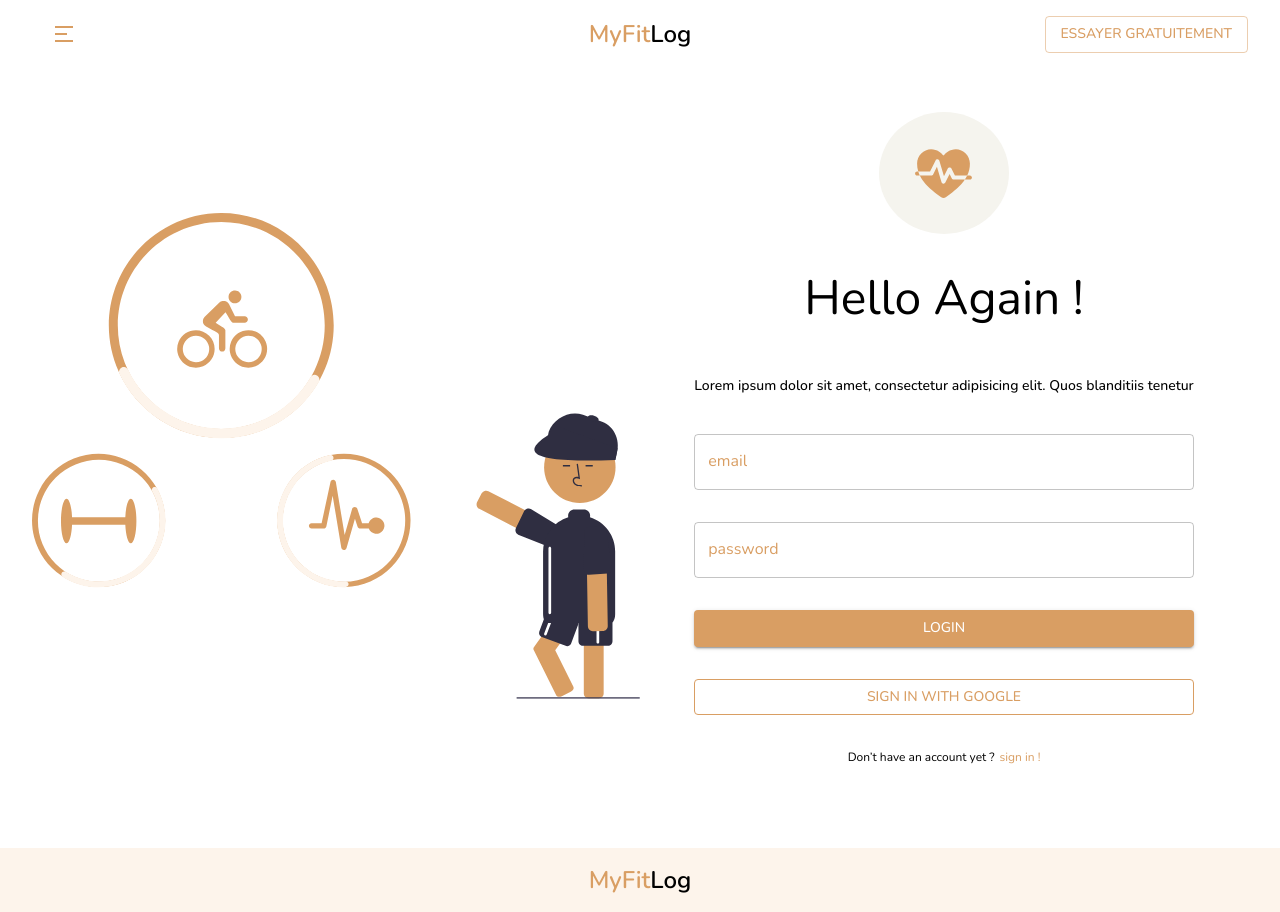
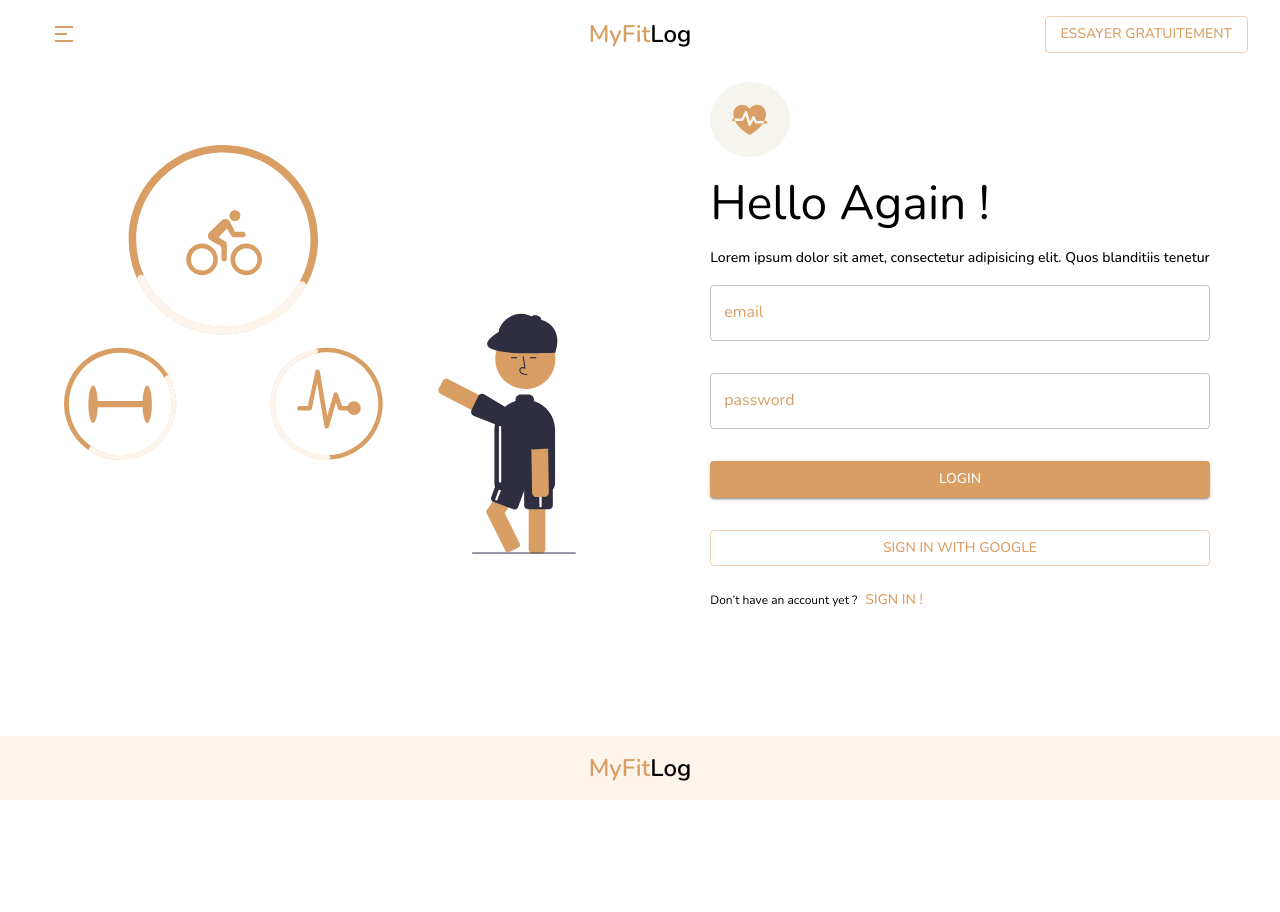
Before and after one commit to Pellegrin69/Challenge-stack-MyFitLog, a React (Vite) app in the folder frontend/: page /login in a window 1280 px wide. After the commit the page ends 800 px from the top, so only its background shows below. Built offline with nearby package versions, Linux system fonts and the light colour scheme.

Commit message:
Create analytics Fixes #12

```diff
--- a/frontend/src/features/Login/LoginForm/LoginForm.tsx
+++ b/frontend/src/features/Login/LoginForm/LoginForm.tsx
@@ -1,6 +1,4 @@
 import React from 'react';
-import { PrimaryButton } from '@/components/Input/Button/PrimaryButton/PrimaryButton';
-import { SecondaryButton } from '@/components/Input/Button/SecondaryButton/SecondaryButton';
 import * as Styles from './LoginForm.styles';
 import { Button, TextField } from '@mui/material';
 import { Link } from 'react-router-dom';
@@ -9,13 +7,13 @@ export const LoginForm: React.FC = () => {
   return (
     <Styles.Container>
       <TextField label="email" placeholder="emm@gmail.com" />
-      <TextField label="password" placeholder="emm@gmail.com" type="password" />
+      <TextField label="password" placeholder="*********" type="password" />
       <Button component={Link} to="/dashboard" variant="contained" color="primary">
         login
       </Button>
 
       {/** <FormControlLabel control={<Checkbox defaultChecked/>} label="remember me"/> */}
-      <SecondaryButton buttonLabel="Sign in with Google" />
+      <Button variant="outlined">Sign in with Google</Button>
     </Styles.Container>
   );
 };
--- a/frontend/src/features/Login/SignInForm/SignInForm.tsx
+++ b/frontend/src/features/Login/SignInForm/SignInForm.tsx
@@ -1,6 +1,4 @@
 import React from 'react';
-import { PrimaryButton } from '@/components/Input/Button/PrimaryButton/PrimaryButton';
-import { SecondaryButton } from '@/components/Input/Button/SecondaryButton/SecondaryButton';
 import * as Styles from '../LoginForm/LoginForm.styles';
 import { Button, TextField } from '@mui/material';
 import { Link } from 'react-router-dom';
@@ -8,12 +6,11 @@ import { Link } from 'react-router-dom';
 export const SignInForm: React.FC = () => {
   return (
     <Styles.Container>
-      <TextField label="Firstname" placeholder="emmanuel" />
-      <TextField label="Lastname" placeholder="Dupont" />
       <TextField label="Email" placeholder="email@gmail.mail" />
+      <TextField label="Password" placeholder="*********" type="password" />
       <TextField
-        label="Password"
-        placeholder="email@gmail.mail"
+        label="Password comfirmation"
+        placeholder="*********"
         type="password"
       />
       <Button
@@ -25,7 +22,7 @@ export const SignInForm: React.FC = () => {
         Sign in
       </Button>
       {/** <FormControlLabel control={<Checkbox defaultChecked/>} label="remember me"/> */}
-      <SecondaryButton buttonLabel="Sign in with Google" />
+      <Button variant="outlined">Sign in with Google</Button>
     </Styles.Container>
   );
 };
--- a/frontend/src/pages/Root/Login/Login.styles.tsx
+++ b/frontend/src/pages/Root/Login/Login.styles.tsx
@@ -1,29 +1,6 @@
 import styled from '@emotion/styled';
-import { Typography } from '@mui/material';
 
 export const Container = styled.div`
-  margin: 2rem;
   display: grid;
   grid-template-columns: 50% 50%;
-
-  img {
-    margin-top: 2rem;
-  }
 `;
-
-export const LogoContainer = styled.div`
-  margin: auto;
-`;
-
-export const FormContainer = styled.section`
-  text-align: center;
-  display: grid;
-  margin: auto;
-  gap: 2rem;
-`;
-
-export const SignUpText = styled(Typography)`
-  margin-left: 0.3rem;
-  color: #d99e63;
-  cursor: pointer;
-`;
--- a/frontend/src/pages/Root/Login/Login.tsx
+++ b/frontend/src/pages/Root/Login/Login.tsx
@@ -1,7 +1,7 @@
 import React from 'react';
 import * as Styled from './Login.styles';
 
-import { Typography } from '@mui/material';
+import { Box, Button, Stack, Typography } from '@mui/material';
 import { LoginForm } from '@/features/Login/LoginForm/LoginForm';
 import { SignInForm } from '@/features/Login/SignInForm/SignInForm';
 
@@ -12,16 +12,22 @@ function Login() {
   const [isSignInClick, setIsSignInClick] = React.useState(false);
   return (
     <Styled.Container>
-      <section>
+      <Box sx={{ display: { xs: 'none', md: 'block' } }} width="80%" margin="0 auto">
         <img src={unDrawnLogin} alt="" />
-      </section>
+      </Box>
 
       {/** section formulaire */}
 
-      <Styled.FormContainer>
-        <Styled.LogoContainer>
+      <Stack
+        direction="column"
+        justifyContent="center"
+        spacing={2}
+        maxWidth={500}
+        margin="0 auto"
+      >
+        <Box margin="0 auto" width={80}>
           <img src={logo} alt="logo coeur cardio" />
-        </Styled.LogoContainer>
+        </Box>
 
         <Typography variant="h3" gutterBottom>
           Hello Again !
@@ -44,22 +50,22 @@ function Login() {
               : 'Don’t have an account yet ?'}
           </Typography>
           {isSignInClick ? (
-            <Styled.SignUpText
-              variant="caption"
+            <Button
+              variant="text"
               onClick={() => setIsSignInClick(false)}
             >
               sign up !
-            </Styled.SignUpText>
+            </Button>
           ) : (
-            <Styled.SignUpText
-              variant="caption"
+            <Button
+              variant="text"
               onClick={() => setIsSignInClick(true)}
             >
               sign in !
-            </Styled.SignUpText>
+            </Button>
           )}
         </div>
-      </Styled.FormContainer>
+      </Stack>
     </Styled.Container>
   );
 }
--- a/frontend/src/pages/Root/footer/index.styles.tsx
+++ b/frontend/src/pages/Root/footer/index.styles.tsx
@@ -1,11 +1,13 @@
-import { Container } from "@mui/material";
-import { styled } from "@mui/system";
+import { Container } from '@mui/material';
+import { styled } from '@mui/system';
 
 export const Root = styled(Container)`
+  position: absolute;
+  bottom: 0;
   display: flex;
   justify-content: center;
   align-items: center;
   width: 100%;
-  padding: ${({theme}) => `${theme.spacing(2)} ${theme.spacing(4)}`};
-  background-color: ${({theme}) => theme.palette.primary.light};
+  padding: ${({ theme }) => `${theme.spacing(2)} ${theme.spacing(4)}`};
+  background-color: ${({ theme }) => theme.palette.primary.light};
 `;
--- a/frontend/src/pages/Root/index.tsx
+++ b/frontend/src/pages/Root/index.tsx
@@ -5,13 +5,15 @@ import { Outlet } from 'react-router-dom';
 
 function Root() {
   return (
-    <>
+    <Box position="relative" minHeight="100vh">
       <Header />
-      <Box sx={{ m: 10 }} />
-      <Outlet />
-      <Box sx={{ m: 10 }} />
+      <div>
+        <Box sx={{ p: 5 }} />
+        <Outlet />
+        <Box sx={{ p: 10 }} />
+      </div>
       <Footer />
-    </>
+    </Box>
   );
 }
 
```
Also changed, not shown: 1 other file (tests, documents, lock files or other folders).
